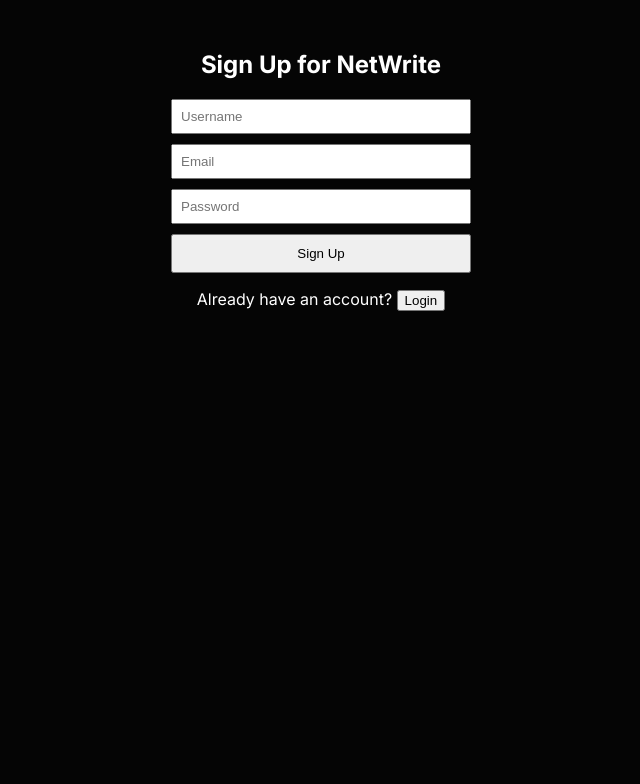
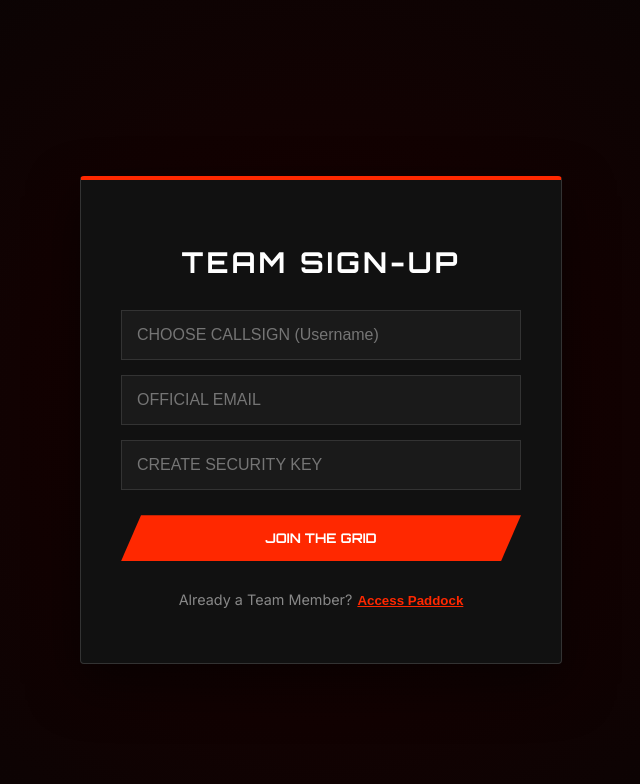
Before and after one commit to sumandashw16/NetWrite, a React (Vite) app in the folder client/: page /register in a window 1280 px wide. Shown: the top 784 px of the page, without its empty margins (319-959 px from the left). Built offline with nearby package versions, Linux system fonts and the light colour scheme; no server answers.

Commit message:
added register style

```diff
--- /dev/null
+++ b/client/src/components/Register.css
@@ -0,0 +1,99 @@
+/* Register.css */
+
+.auth-page {
+  min-height: 100vh;
+  display: flex;
+  justify-content: center;
+  align-items: center;
+  background: radial-gradient(circle at center, #1a0000 0%, #050505 100%);
+  padding: 20px;
+}
+
+.auth-card {
+  background-color: var(--carbon-fiber);
+  border: 1px solid #333;
+  /* Register gets a yellow accent top border to differentiate from Login */
+  border-top: 4px solid var(--modena-yellow);
+  padding: 40px;
+  border-radius: 4px;
+  width: 100%;
+  max-width: 400px;
+  box-shadow: 0 20px 50px rgba(0, 0, 0, 0.5);
+  text-align: center;
+}
+
+.auth-title {
+  font-family: 'Orbitron', sans-serif;
+  font-size: 1.8rem;
+  margin-bottom: 30px;
+  letter-spacing: 3px;
+  color: var(--pure-white);
+}
+
+.error-badge {
+  background-color: rgba(255, 40, 0, 0.1);
+  border: 1px solid var(--ferrari-red);
+  color: var(--ferrari-red);
+  padding: 10px;
+  margin-bottom: 20px;
+  font-size: 0.85rem;
+  border-radius: 4px;
+}
+
+.auth-form {
+  display: flex;
+  flex-direction: column;
+}
+
+.auth-input {
+  background: #1a1a1a;
+  border: 1px solid #333;
+  color: white;
+  padding: 15px;
+  margin-bottom: 15px;
+  border-radius: 0;
+  font-size: 1rem;
+  transition: border-color 0.3s ease;
+}
+
+.auth-input:focus {
+  outline: none;
+  border-color: var(--modena-yellow);
+}
+
+.btn-register {
+  background-color: var(--ferrari-red);
+  color: white;
+  border: none;
+  padding: 15px;
+  font-family: 'Orbitron', sans-serif;
+  font-weight: bold;
+  text-transform: uppercase;
+  cursor: pointer;
+  clip-path: polygon(5% 0, 100% 0, 95% 100%, 0 100%);
+  transition: all 0.2s ease;
+  margin-top: 10px;
+}
+
+.btn-register:hover {
+  background-color: var(--modena-yellow);
+  color: black;
+  transform: scale(1.02);
+}
+
+.auth-footer {
+  margin-top: 30px;
+  color: #888;
+  font-size: 0.9rem;
+}
+
+.btn-text {
+  background: none;
+  border: none;
+  color: var(--modena-yellow);
+  cursor: pointer;
+  font-weight: bold;
+  text-decoration: underline;
+  padding: 0;
+  margin-left: 5px;
+}
--- a/client/src/components/Register.jsx
+++ b/client/src/components/Register.jsx
@@ -1,5 +1,6 @@
 import { useState } from "react";
 import { useNavigate } from "react-router-dom";
+import "./Register.css"; // 🏎️ Loading the Team Registration styles
 
 export default function Register() {
   const [username, setUsername] = useState("");
@@ -10,11 +11,11 @@
   const navigate = useNavigate();
 
   const handleRegister = async (e) => {
-    e.preventDefault(); // Prevents the page from refreshing
+    e.preventDefault();
     setError("");
 
     try {
-      const response = await fetch(`${import.meta.env.VITE_BACKEND_URL}/Register`, {
+      const response = await fetch(`${import.meta.env.VITE_BACKEND_URL}/register`, {
         method: "POST",
         headers: { "Content-Type": "application/json" },
         body: JSON.stringify({ username, email, password }),
@@ -23,41 +24,49 @@
       const data = await response.json();
 
       if (response.ok) {
-        alert("Registration successful! Please log in.");
-        navigate("/login"); // Send them to the login page
+        alert("Registration successful! Welcome to the Team.");
+        navigate("/login");
       } else {
         setError(data.message || "Registration failed");
       }
     } catch (err) {
-      setError("Server error. Is the backend running?");
+      setError("Server error. Is the pit crew online?");
     }
   };
 
   return (
-    <div style={{ textAlign: "center", marginTop: "50px" }}>
-      <h2>Sign Up for NetWrite</h2>
-      {error && <p style={{ color: "red" }}>{error}</p>}
+    <div className="auth-page">
+      <div className="auth-card">
+        <h2 className="auth-title">TEAM SIGN-UP</h2>
 
-      <form onSubmit={handleRegister} style={{ display: "flex", flexDirection: "column", width: "300px", margin: "0 auto" }}>
+        {error && <div className="error-badge">{error}</div>}
+
+        <form onSubmit={handleRegister} className="auth-form">
           <input
-          type="text" placeholder="Username" required
+            type="text" placeholder="CHOOSE CALLSIGN (Username)" required
             value={username} onChange={(e) => setUsername(e.target.value)}
-          style={{ marginBottom: "10px", padding: "8px" }}
+            className="auth-input"
           />
           <input
-          type="email" placeholder="Email" required
+            type="email" placeholder="OFFICIAL EMAIL" required
             value={email} onChange={(e) => setEmail(e.target.value)}
-          style={{ marginBottom: "10px", padding: "8px" }}
+            className="auth-input"
           />
           <input
-          type="password" placeholder="Password" required
+            type="password" placeholder="CREATE SECURITY KEY" required
             value={password} onChange={(e) => setPassword(e.target.value)}
-          style={{ marginBottom: "10px", padding: "8px" }}
+            className="auth-input"
           />
-        <button type="submit" style={{ padding: "10px", cursor: "pointer" }}>Sign Up</button>
+          <button type="submit" className="btn-register">Join the Grid</button>
         </form>
 
-      <p>Already have an account? <button onClick={() => navigate("/login")}>Login</button></p>
+        <p className="auth-footer">
+          Already a Team Member?
+          <button className="btn-text" onClick={() => navigate("/login")}>
+            Access Paddock
+          </button>
+        </p>
+      </div>
     </div>
   );
 }
```
Lines whose indentation alone changed are shown as unchanged.
